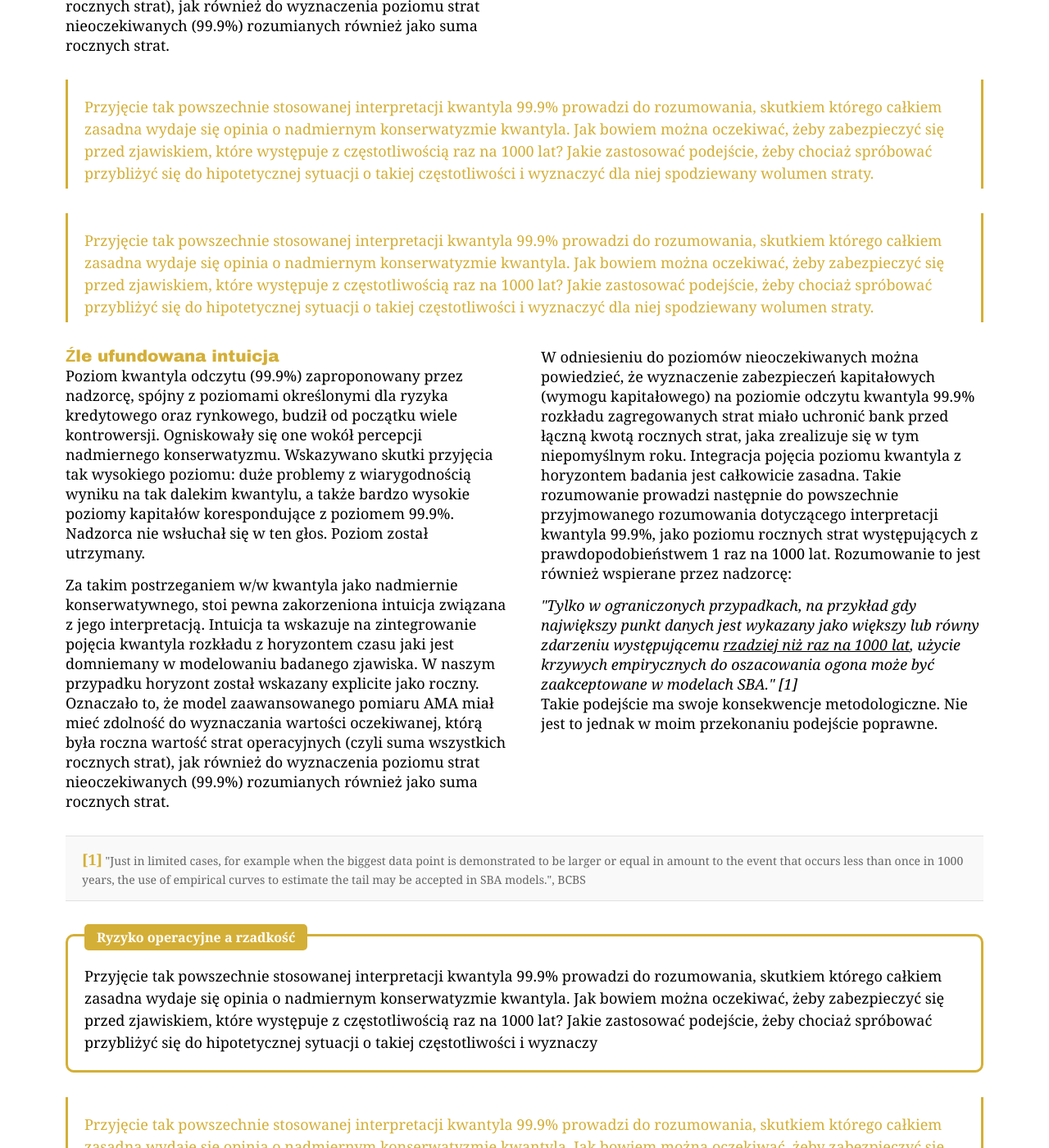
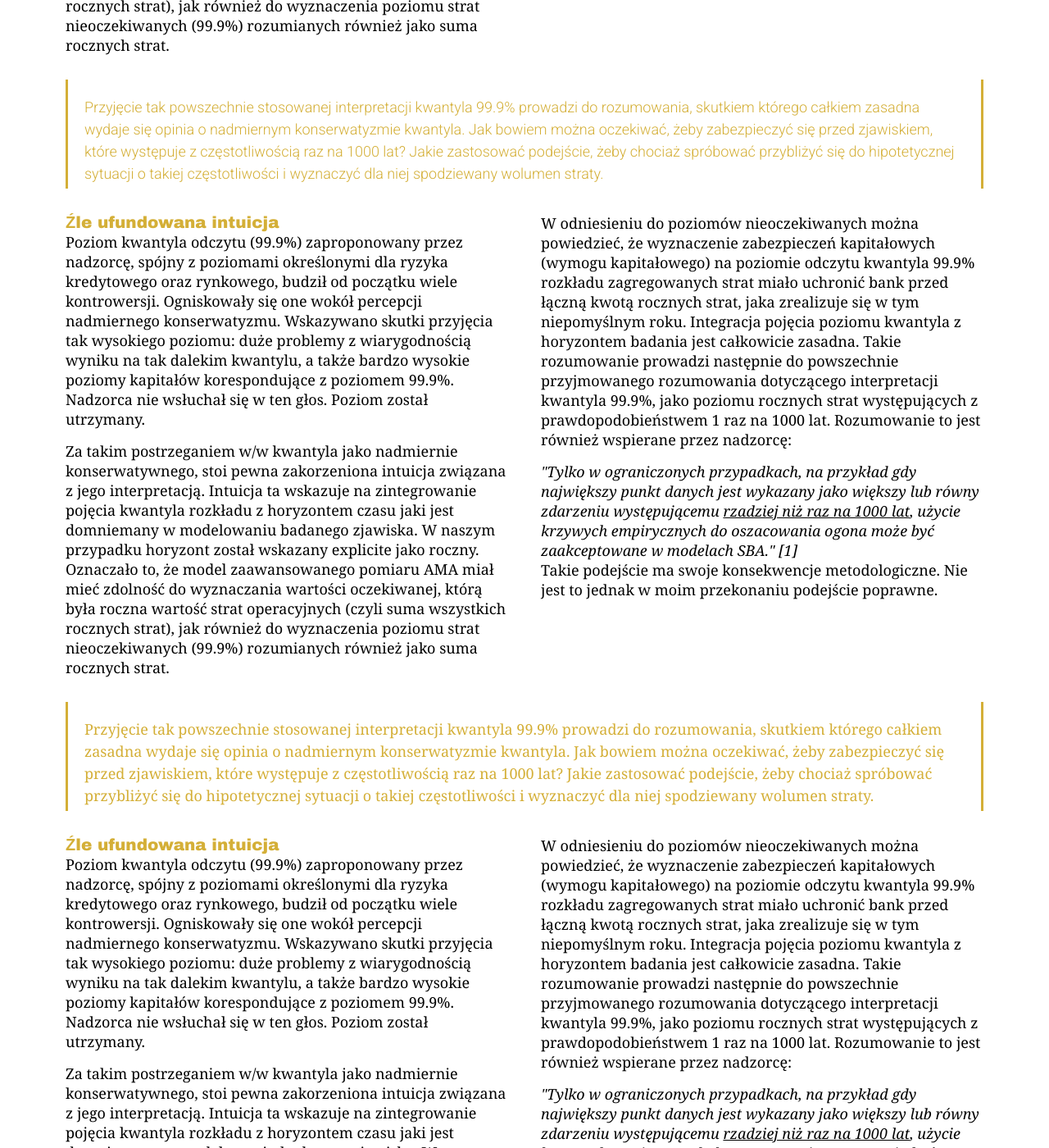
Before and after one commit to MaciejBuczak/risk-research, a Jekyll site: the page built from art-oprisk-kw999_v3_9.md, in a window 1280 px wide and 1400 px high, scrolled down 1234 px. Shown: the whole window at 82% size. Built offline with Jekyll 4.4.1, drawn with Linux system fonts in a browser that asks for light colours.

Commit message:
Update art-oprisk-kw999-layout_v3_9.html

```diff
--- a/_layouts/art-oprisk-kw999-layout_v3_9.html
+++ b/_layouts/art-oprisk-kw999-layout_v3_9.html
@@ -948,10 +948,39 @@
 <div class="ryzmod-info-box2" style="width: 100%; margin: 30px 0; border-left: 3px solid #D4AF37; border-right: 3px solid #D4AF37; background-color: transparent; position: relative; padding-left: 20px; padding-right: 20px; padding-top: 5px; padding-bottom: 5px; box-sizing: border-box;">
 
   <!-- Treść bloku z wyraźnie określonym kolorem złotym -->
-  <div style="margin-top: 15px; font-family: Arial, serif; font-size: 22px; font-weight: 300; text-align: left; color: #D4AF37 !important; line-height: 1.5;">
-    <p style="color: #D4AF37 !important;">Przyjęcie tak powszechnie stosowanej interpretacji kwantyla 99.9% prowadzi do rozumowania, skutkiem którego całkiem zasadna wydaje się opinia o nadmiernym konserwatyzmie kwantyla. Jak bowiem można oczekiwać, żeby zabezpieczyć się przed zjawiskiem, które występuje z częstotliwością raz na 1000 lat? Jakie zastosować podejście, żeby chociaż spróbować przybliżyć się do hipotetycznej sytuacji o takiej częstotliwości i wyznaczyć dla niej spodziewany wolumen straty.</p>
-  </div>
-</div>
+  <div style="margin-top: 15px; font-family: 'Roboto', serif; font-size: 22px; font-weight: 300; text-align: left; color: #D4AF37 !important; line-height: 1.5;">
+    <p style="color: #D4AF37 !important; font-family: 'Roboto', serif;">Przyjęcie tak powszechnie stosowanej interpretacji kwantyla 99.9% prowadzi do rozumowania, skutkiem którego całkiem zasadna wydaje się opinia o nadmiernym konserwatyzmie kwantyla. Jak bowiem można oczekiwać, żeby zabezpieczyć się przed zjawiskiem, które występuje z częstotliwością raz na 1000 lat? Jakie zastosować podejście, żeby chociaż spróbować przybliżyć się do hipotetycznej sytuacji o takiej częstotliwości i wyznaczyć dla niej spodziewany wolumen straty.</p>
+  </div>
+</div>
+
+
+
+
+                <!-- Sekcja "Czy warto to analizować?" część 2 -->
+
+        <div class="ryzmod-columns" style="display: flex; gap: 40px; margin-top: 30px; margin-bottom: 30px;">
+          <!-- Kolumna 1 -->
+          <div style="flex: 1;">
+            <h5 style="font-family: Arial Black, Arial, sans-serif; font-size: 20px; font-weight: bold; color: #D4AF37">Źle ufundowana intuicja</h5>
+            <p style="margin-bottom: 15px;">Poziom kwantyla odczytu (99.9%) zaproponowany przez nadzorcę, spójny z poziomami określonymi dla ryzyka kredytowego oraz rynkowego, budził od początku wiele kontrowersji.
+              Ogniskowały się one wokół percepcji nadmiernego konserwatyzmu.
+              Wskazywano skutki przyjęcia tak wysokiego poziomu: duże problemy z wiarygodnością wyniku na tak dalekim kwantylu, a także bardzo wysokie poziomy kapitałów korespondujące z poziomem 99.9%.
+              Nadzorca nie wsłuchał się w ten głos. Poziom został utrzymany.</p>
+            <p>Za takim postrzeganiem w/w kwantyla jako nadmiernie konserwatywnego, stoi pewna zakorzeniona intuicja związana z jego interpretacją.
+              Intuicja ta wskazuje na zintegrowanie pojęcia kwantyla rozkładu z horyzontem czasu jaki jest domniemany w modelowaniu badanego zjawiska.
+              W naszym przypadku horyzont został wskazany explicite jako roczny.
+              Oznaczało to, że model zaawansowanego pomiaru AMA miał mieć zdolność do wyznaczania wartości oczekiwanej, którą była roczna wartość strat operacyjnych (czyli suma wszystkich rocznych strat), jak również do wyznaczenia poziomu strat nieoczekiwanych (99.9%) rozumianych również jako suma rocznych strat.</p>
+          </div>
+
+          <!-- Kolumna 2 -->
+          <div style="flex: 1;">
+            <p style="margin-bottom: 15px;">W odniesieniu do poziomów nieoczekiwanych można powiedzieć, że wyznaczenie zabezpieczeń kapitałowych (wymogu kapitałowego) na poziomie odczytu kwantyla 99.9% rozkładu zagregowanych strat miało uchronić bank przed łączną kwotą rocznych strat, jaka zrealizuje się w tym niepomyślnym roku.
+              Integracja pojęcia poziomu kwantyla z horyzontem badania jest całkowicie zasadna. Takie rozumowanie prowadzi następnie do powszechnie przyjmowanego rozumowania dotyczącego interpretacji kwantyla 99.9%, jako poziomu rocznych strat występujących z prawdopodobieństwem 1 raz na 1000 lat. Rozumowanie to jest również wspierane przez nadzorcę:
+             <p><i>"Tylko w ograniczonych przypadkach, na przykład gdy największy punkt danych jest wykazany jako większy lub równy zdarzeniu występującemu <u>rzadziej niż raz na 1000 lat</u>, użycie krzywych empirycznych do oszacowania ogona może być zaakceptowane w modelach SBA." [1]</i></p>
+            <p>Takie podejście ma swoje konsekwencje metodologiczne. Nie jest to jednak w moim przekonaniu podejście poprawne.</p>
+          </div>
+        </div>
+
 
 
 
```
